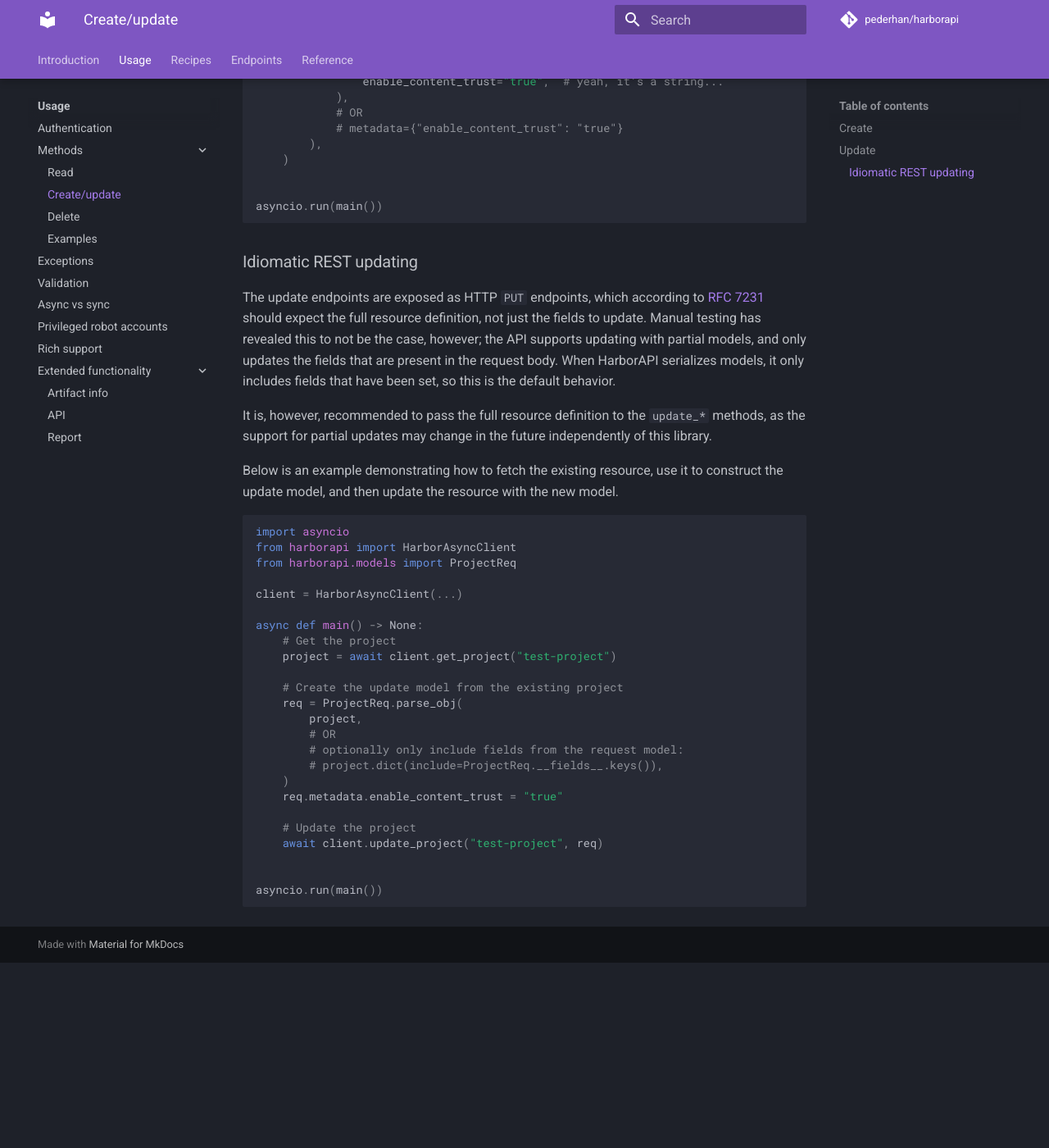
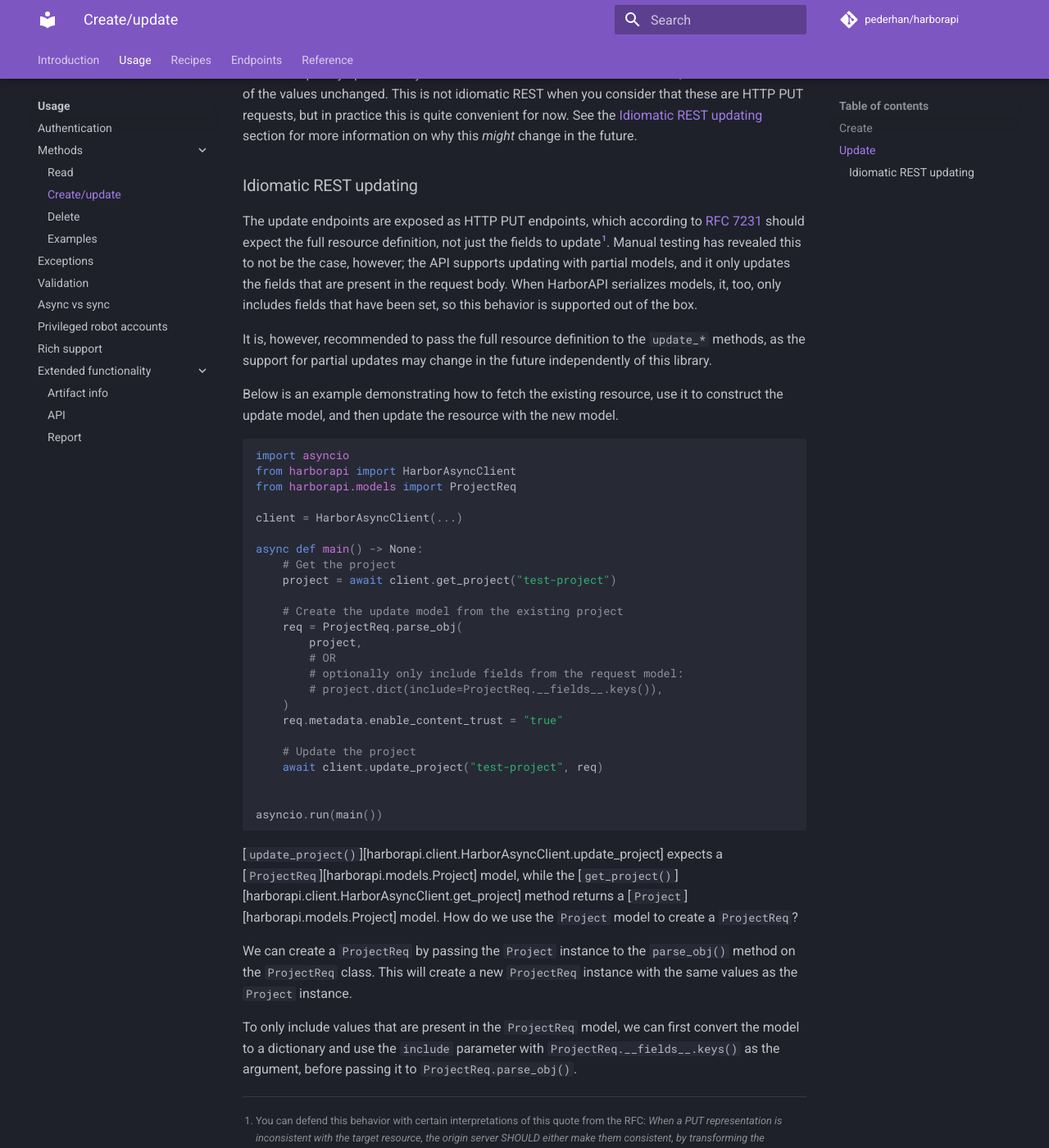
Before and after one commit to unioslo/harborapi, an MkDocs documentation site: the page built from docs/usage/methods/create-update.md, in a window 1280 px wide and 1400 px high, scrolled down 1571 px. Shown: the whole window at 82% size. Built offline with MkDocs 1.6.1 and Material for MkDocs 9.7.7, drawn with Linux system fonts in a browser that asks for light colours; comment, search, counter and statistics services are not loaded; before the commit the page ends 2745 px from its top, so only the background shows below that; some of the changed text lies outside the part shown.

````diff
--- a/docs/usage/methods/create-update.md
+++ b/docs/usage/methods/create-update.md
@@ -63,13 +59,13 @@ async def main() -> None:
 
 
 asyncio.run(main())
-
 ```
 
+The API implicitly updates only the fields that are set on the model instance, and leaves the rest of the values unchanged. This is not idiomatic REST when you consider that these are HTTP PUT requests, but in practice this is quite convenient for now. See the [Idiomatic REST updating](#idiomatic-rest-updating) section for more information on why this _might_ change in the future.
 
 ### Idiomatic REST updating
 
-The update endpoints are exposed as HTTP `PUT` endpoints, which according to [RFC 7231](https://datatracker.ietf.org/doc/html/rfc7231#section-4.3.4) should expect the full resource definition, not just the fields to update. Manual testing has revealed this to not be the case, however; the API supports updating with partial models, and only updates the fields that are present in the request body. When HarborAPI serializes models, it only includes fields that have been set, so this is the default behavior.
+The update endpoints are exposed as HTTP PUT endpoints, which according to [RFC 7231](https://datatracker.ietf.org/doc/html/rfc7231#section-4.3.4) should expect the full resource definition, not just the fields to update[^1]. Manual testing has revealed this to not be the case, however; the API supports updating with partial models, and it only updates the fields that are present in the request body. When HarborAPI serializes models, it, too, only includes fields that have been set, so this behavior is supported out of the box.
 
 It is, however, recommended to pass the full resource definition to the `update_*` methods, as the support for partial updates may change in the future independently of this library.
 
@@ -101,3 +97,16 @@ async def main() -> None:
 
 asyncio.run(main())
 ```
+
+
+[`update_project()`][harborapi.client.HarborAsyncClient.update_project] expects a [`ProjectReq`][harborapi.models.Project] model, while the [`get_project()`][harborapi.client.HarborAsyncClient.get_project] method returns a [`Project`][harborapi.models.Project] model. How do we use the `Project` model to create a `ProjectReq`?
+
+We can create a `ProjectReq` by passing the `Project` instance to the `parse_obj()` method on the `ProjectReq` class. This will create a new `ProjectReq` instance with the same values as the `Project` instance.
+
+To only include values that are present in the `ProjectReq` model, we can first convert the model to a dictionary and use the `include` parameter with `ProjectReq.__fields__.keys()` as the argument, before passing it to `ProjectReq.parse_obj()`.
+
+
+[^1]: You can defend this behavior with certain interpretations of this quote from the RFC: *When a PUT
+   representation is inconsistent with the target resource, the origin
+   server SHOULD either make them consistent, by transforming the
+   representation or changing the resource configuration [...]*. However, this is implicit behavior that is not documented anywhere.
--- a/mkdocs.yml
+++ b/mkdocs.yml
@@ -38,6 +38,7 @@ markdown_extensions:
   - pymdownx.highlight:
       anchor_linenums: true
   - admonition
+  - footnotes
   - pymdownx.details
   - pymdownx.inlinehilite
   - pymdownx.snippets
````
Also changed, not shown: other parts of docs/usage/methods/create-update.md (+1 -5 lines), docs/usage/index.md (+1 -1 lines), docs/usage/methods/delete.md (+1 -1 lines), docs/usage/methods/read.md (+4 -3 lines).
